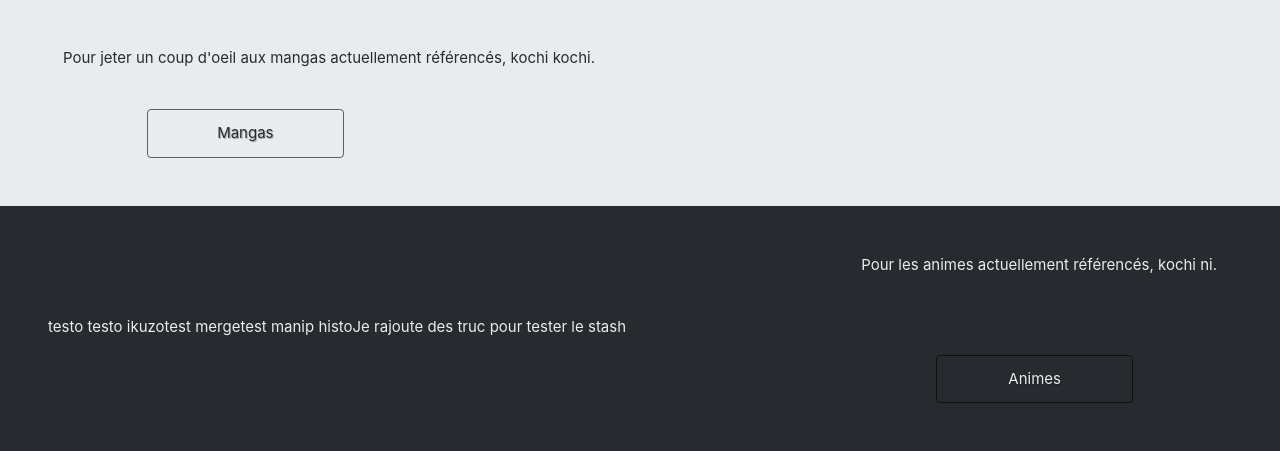
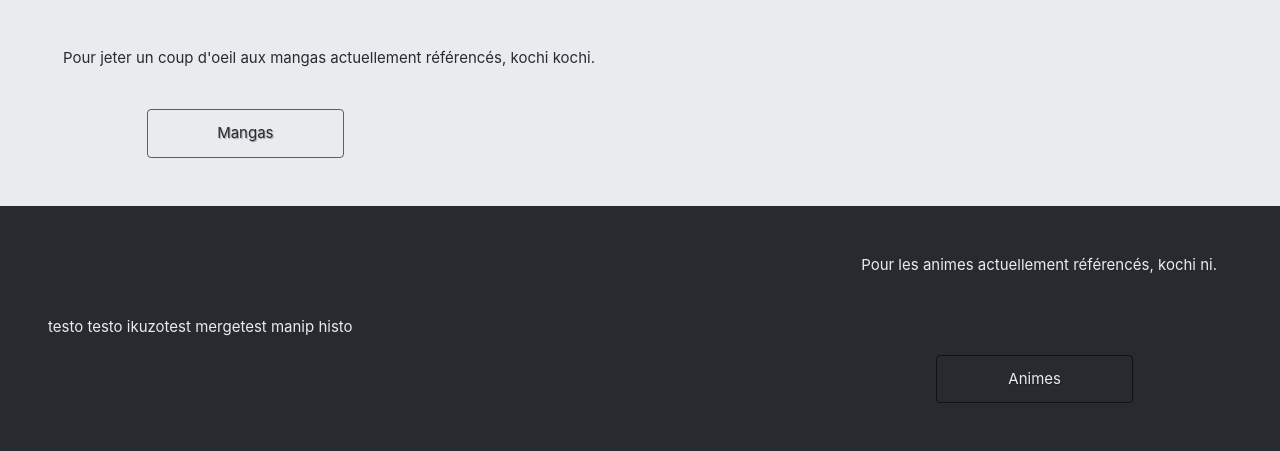
Before and after one commit to kuronana/Manga-K, a Symfony app: template templates/security/home.html.twig in a window 1280 px wide. Shown: the part 819-1270 px from the top of the page. Run offline with Twig, Linux system fonts and the light colour scheme; the template is opened without the code that fills it, so the values that code supplies are empty; form fields are guessed from the names that the template uses; some libraries are stand-ins or nearby versions.

Commit message:
modif avant stash 2

```diff
--- a/templates/security/home.html.twig
+++ b/templates/security/home.html.twig
@@ -47,7 +47,6 @@
             <p>testo testo ikuzo</p>
             <p>test merge</p>
             <p>test manip histo</p>
-            <p>Je rajoute des truc pour tester le stash</p>
             <button type="button" class="btn btn-outline-light btn-block col-2 offset-9">Animes</button>
         </div>
     </div>
```
